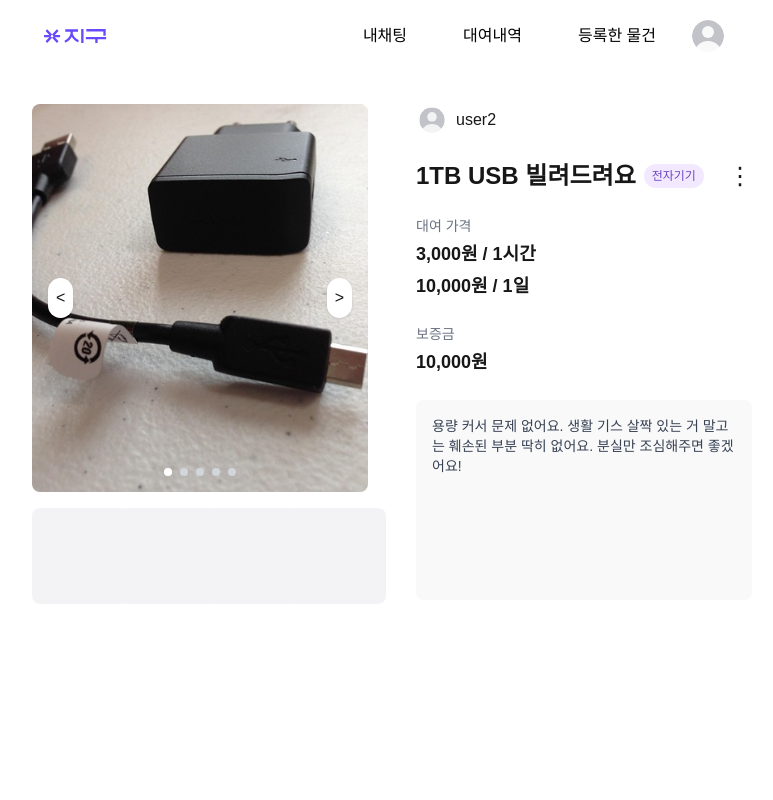
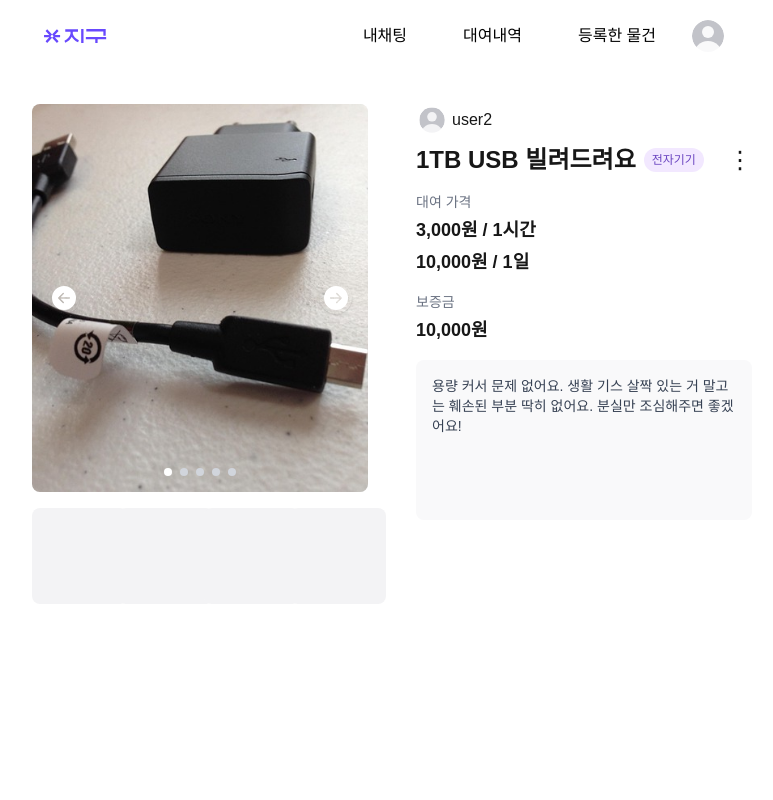
Before and after one commit to Club-PARD/GZ, a Next.js app: page /detail/detail-page-producer in a window 1280 px wide. Shown: the top 800 px of the page, without its empty margins (248-1021 px from the left). Built offline with nearby package versions, Linux system fonts and the light colour scheme; a web font is replaced by a local one.

Commit message:
detail-produce2

```diff
--- a/src/components/icons.tsx
+++ b/src/components/icons.tsx
@@ -2,4 +2,7 @@ import { FaLocationDot } from "react-icons/fa6";
 import { IoSearchOutline } from "react-icons/io5";
 import { BiSolidImage } from "react-icons/bi";
 import { AiFillWarning } from "react-icons/ai";
-export { FaLocationDot, IoSearchOutline, BiSolidImage, AiFillWarning};
+import { BsArrowRightCircleFill } from "react-icons/bs";
+import { BsArrowLeftCircleFill } from "react-icons/bs";
+
+export { FaLocationDot, IoSearchOutline, BiSolidImage, AiFillWarning, BsArrowRightCircleFill, BsArrowLeftCircleFill};
--- a/src/pages/detail/detail-page-producer.tsx
+++ b/src/pages/detail/detail-page-producer.tsx
@@ -3,9 +3,10 @@ import React, { useState } from 'react'
 import Image from 'next/image'
 import Header from '@/components/home-header'
 import Footer from '@/components/Footer'
+import { BsArrowLeftCircleFill, BsArrowRightCircleFill } from 'react-icons/bs'
+import { AiOutlineEdit, AiOutlineDelete } from 'react-icons/ai'
 
 export default function DetailPageProducer() {
-  // public/images 폴더에 있는 이미지들 (테스트용)
   const images = [
     '/images/usb.jpg',
     '/images/bag.jpg',
@@ -16,17 +17,18 @@ export default function DetailPageProducer() {
 
   const [current, setCurrent] = useState(0)
   const lastIndex = images.length - 1
-
   const prevSlide = () =>
     setCurrent(current === 0 ? lastIndex : current - 1)
   const nextSlide = () =>
     setCurrent(current === lastIndex ? 0 : current + 1)
 
+  const [menuOpen, setMenuOpen] = useState(false)
+
   return (
     <>
       <Header />
 
-      <main className="max-w-5xl mx-70 my-8 flex gap-12 mb-85">
+      <main className="max-w-5xl mx-70 my-8 flex gap-12 mb-85 pb-32">
         {/* 좌측: 이미지 캐러셀 */}
         <section className="w-1/2 space-y-4">
           <div className="relative bg-[#F3F3F5] rounded-lg h-97 overflow-hidden">
@@ -41,15 +43,15 @@ export default function DetailPageProducer() {
             {/* 이전/다음 버튼 */}
             <button
               onClick={prevSlide}
-              className="absolute left-4 top-1/2 z-10 transform -translate-y-1/2 bg-white rounded-full p-2 shadow"
+              className="absolute left-4 top-1/2 z-10 transform -translate-y-1/2 rounded-full p-1 shadow"
             >
-              &lt;
+              <BsArrowLeftCircleFill color="white" size={24} />
             </button>
             <button
               onClick={nextSlide}
-              className="absolute right-4 top-1/2 z-10 transform -translate-y-1/2 bg-white rounded-full p-2 shadow"
+              className="absolute right-4 top-1/2 z-10 transform -translate-y-1/2 rounded-full p-1 shadow"
             >
-              &gt;
+              <BsArrowRightCircleFill color="white" size={24} />
             </button>
 
             {/* 닷츠 네비게이션 */}
@@ -86,24 +88,43 @@ export default function DetailPageProducer() {
         </section>
 
         {/* 우측: 상품 상세 정보 */}
-        <section className="w-1/2 space-y-6">
+        <section className="w-1/2 space-y-4">
           {/* 프로필 */}
-          <div className="flex items-center">
+          <div className="flex items-center space-x-1 mb-2">
             <img
               src="/chat/chat-profile.svg"
               alt="프로필"
               className="w-8 h-8 rounded-full"
             />
-            <span className="ml-2 font-medium">user2</span>
+            <span className="font-medium">user2</span>
           </div>
 
           {/* 제목 · 카테고리 · 더보기 한 줄 */}
-          <div className="flex items-center space-x-2">
+          <div className="flex items-center space-x-2 relative">
             <h1 className="text-2xl font-bold">1TB USB 빌려드려요</h1>
             <span className="px-2 py-1 bg-[#F2E8FF] text-[#6B46C1] text-xs rounded-full">
               전자기기
             </span>
-            <span className="ml-auto cursor-pointer text-2xl leading-none">⋮</span>
+
+            <button
+              onClick={() => setMenuOpen(!menuOpen)}
+              className="ml-auto cursor-pointer text-2xl leading-none"
+            >
+              ⋮
+            </button>
+
+            {menuOpen && (
+              <div className="absolute top-full right-0 mt-2 w-max bg-white rounded-lg shadow-md">
+                <button className="flex justify-between items-center w-auto px-3 py-2 text-sm hover:bg-gray-100 whitespace-nowrap">
+                  <span>수정하기</span>
+                  <AiOutlineEdit className="ml-2 text-gray-500" />
+                </button>
+                <button className="flex justify-between items-center w-auto px-3 py-2 text-sm hover:bg-gray-100 whitespace-nowrap">
+                  <span>삭제하기</span>
+                  <AiOutlineDelete className="ml-2 text-gray-500" />
+                </button>
+              </div>
+            )}
           </div>
 
           {/* 대여 가격 */}
@@ -120,7 +141,7 @@ export default function DetailPageProducer() {
           </div>
 
           {/* 설명 */}
-          <div className="p-4 h-50 bg-[#F9F9FA] rounded-lg text-sm text-gray-700">
+          <div className="p-4 h-40 bg-[#F9F9FA] rounded-lg text-sm text-gray-700">
             용량 커서 문제 없어요. 생활 기스 살짝 있는 거 말고는 훼손된 부분
             딱히 없어요. 분실만 조심해주면 좋겠어요!
           </div>
```
